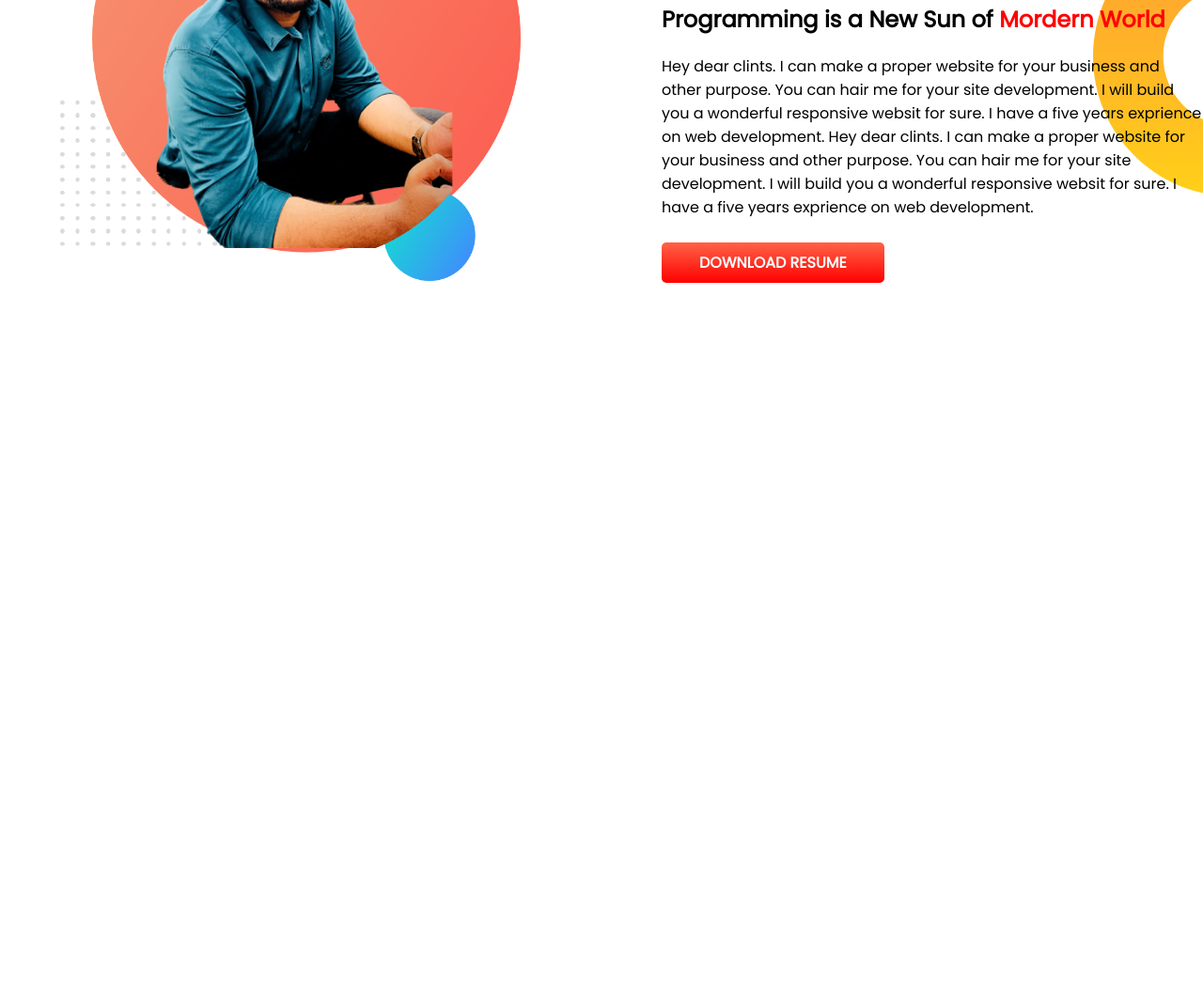
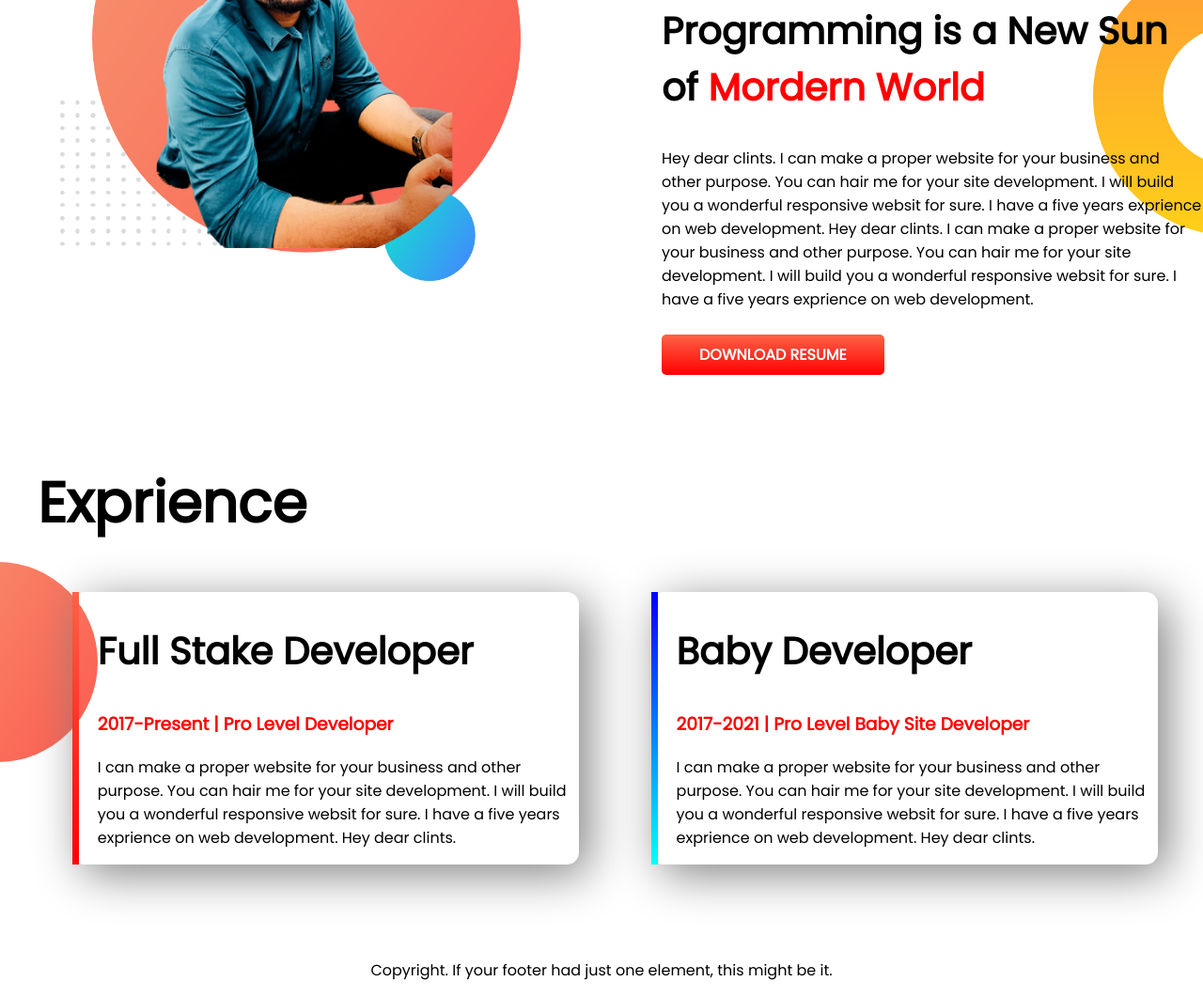
Before and after one commit to azmi0323/my-first-developer-portfolio, a plain HTML site: page index.html in a window 1280 px wide. Shown: the part 913-1974 px from the top of the page at 94% size. Before the commit the page ends 1319 px from the top, so only its background shows below. Drawn offline with Linux system fonts and the light colour scheme.

Commit message:
final commit

```diff
--- a/index.html
+++ b/index.html
@@ -11,11 +11,11 @@
     <link rel="stylesheet" href="style.css">
 </head>
 <body>
-    <section class="top-banner">
+    <section class="top-banner flexiable-container">
         <div class="half-width">
             <h1>Welcome To</h1>
         <h1><span class="my-name-color">Aazmi Habib</span> World!</h1>
-        <h3>I Can Build Your Site for Business and Others</h3>
+        <h3 class="my-name-color">I Can Build Your Site for Business and Others</h3>
         <p>Hey dear clints. I can make a proper website for your business and other purpose. You can hair me for your site development. I will build you a wonderful responsive websit for sure. I have a five years exprience on web development.</p>
         <p class="gape"></p>
         <a class="link-button" target="_blank" href="https://www.linkedin.com/in/aazmi-habib-7b6666128/">HIRE ME</a>
@@ -26,7 +26,7 @@
     </section>
 
 
-    <section class="about-me">
+    <section class="about-me flexiable-container">
         <div class="half-width">
             <img src="img/my-bg.png" alt="">
         </div>
@@ -40,5 +40,26 @@
             <a class="link-button" target="_blank" href="https://www.facebook.com/azmisatt">DOWNLOAD RESUME</a>
         </div>
     </section>
+
+    <section class="exprience-part">
+
+            <h1 class="exprience">Exprience</h1>
+
+        <div class="flexiable-container">
+            <div id="full-stack" class="exprience-item">
+                <h2>Full Stake Developer</h2>
+                <h3 class="my-name-color">2017-Present | Pro Level Developer</h3>
+                <p>I can make a proper website for your business and other purpose. You can hair me for your site development. I will build you a wonderful responsive websit for sure. I have a five years exprience on web development. Hey dear clints.</p>
+            </div>
+            <div id="baby-stack" class="exprience-item">
+                <h2>Baby Developer</h2>
+                <h3 class="my-name-color">2017-2021 | Pro Level Baby Site Developer</h3>
+                <p>I can make a proper website for your business and other purpose. You can hair me for your site development. I will build you a wonderful responsive websit for sure. I have a five years exprience on web development. Hey dear clints.</p>
+            </div>
+        </div>
+    </section>
+    <footer>
+        <p>Copyright. If your footer had just one element, this might be it.</p>
+    </footer>
 </body>
 </html
--- a/style.css
+++ b/style.css
@@ -8,7 +8,7 @@ h1{
 .my-name-color{
     color: red;
 }
-section{
+.flexiable-container{
 
    display: flex;
    margin-bottom: 100px;
@@ -41,3 +41,35 @@ section{
     background-repeat: no-repeat;
     background-position: right;
 }
+.exprience-item{
+    width: 40%;
+    margin-left: 6%;
+    padding-left: 20px;
+    border-radius: 13px;
+    box-shadow: 10px 10px 50px gray;
+}
+h2{
+    font-size: 40px;
+}
+.exprience{
+padding-left: 40px;
+}
+.exprience-part{
+    background-image: url(img/exp-bg.png);
+    background-repeat: no-repeat;
+    background-position: left;
+
+}
+#full-stack{
+border-left: 7px solid;
+border-image: linear-gradient(tomato, red);
+border-image-slice: 1;
+}
+#baby-stack{
+    border-left: 7px solid;
+    border-image: linear-gradient(blue, cyan);
+    border-image-slice: 1;
+}
+footer p {
+    text-align: center;
+}
```
